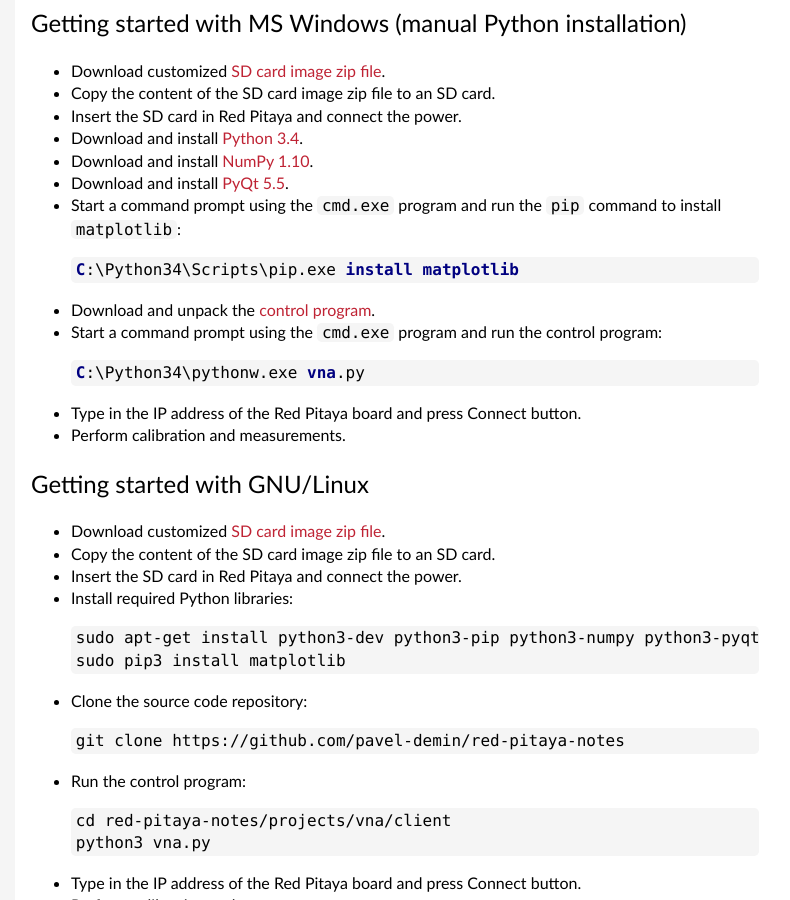
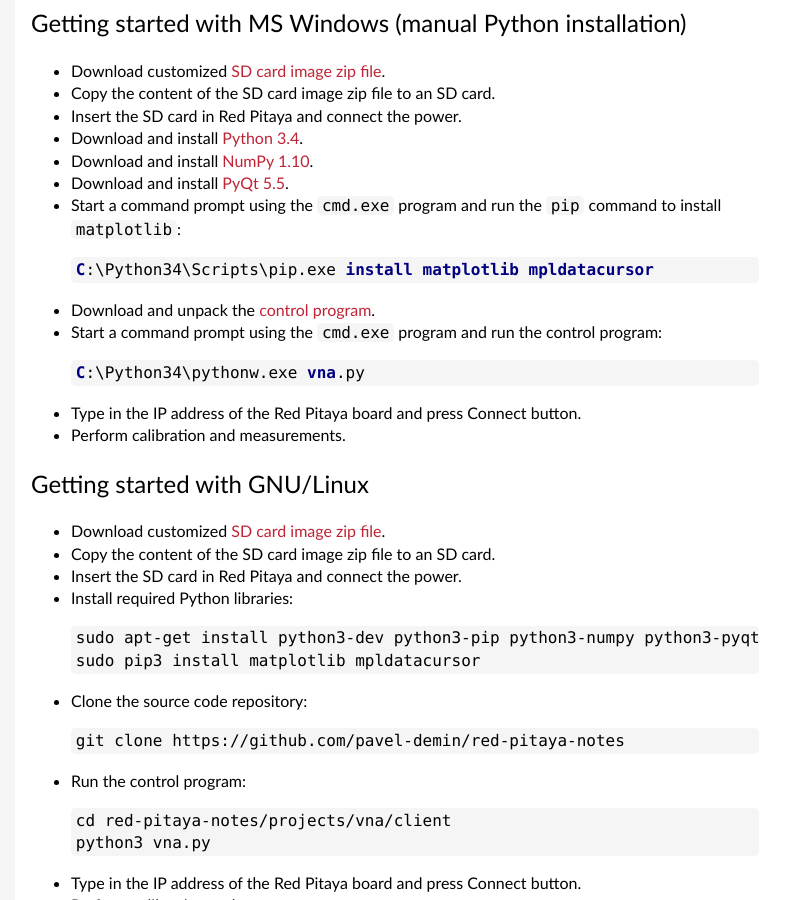
Before and after one commit to pavel-demin/red-pitaya-notes, a Jekyll site: the page built from vna.md, in a window 1280 px wide and 900 px high, scrolled down 2256 px. Shown: the whole window, without its empty margins (225-1015 px from the left). Built offline with Jekyll 4.4.1, drawn with Linux system fonts in a browser that asks for light colours.

Commit message:
add links and add mpldatacursor to vna

```diff
--- a/vna.md
+++ b/vna.md
@@ -45,7 +45,7 @@
  - Download customized [SD card image zip file](https://googledrive.com/host/0B-t5klOOymMNfmJ0bFQzTVNXQ3RtWm5SQ2NGTE1hRUlTd3V2emdSNzN6d0pYamNILW83Wmc/VNA/ecosystem-0.95-1-6deb253-vna.zip).
  - Copy the content of the SD card image zip file to an SD card.
  - Insert the SD card in Red Pitaya and connect the power.
- - Download and unpack the [control program](https://googledrive.com/host/0B-t5klOOymMNfmJ0bFQzTVNXQ3RtWm5SQ2NGTE1hRUlTd3V2emdSNzN6d0pYamNILW83Wmc/VNA/vna-win32-20160519.zip).
+ - Download and unpack the [control program](https://googledrive.com/host/0B-t5klOOymMNfmJ0bFQzTVNXQ3RtWm5SQ2NGTE1hRUlTd3V2emdSNzN6d0pYamNILW83Wmc/VNA/vna-win32-20160525.zip).
  - Run the `vna.exe` program.
  - Type in the IP address of the Red Pitaya board and press Connect button.
  - Perform calibration and measurements.
@@ -61,9 +61,9 @@
  - Download and install [PyQt 5.5](http://heanet.dl.sourceforge.net/project/pyqt/PyQt5/PyQt-5.5.1/PyQt5-5.5.1-gpl-Py3.4-Qt5.5.1-x32.exe).
  - Start a command prompt using the `cmd.exe` program and run the `pip` command to install `matplotlib`:
 {% highlight winbatch %}
-C:\Python34\Scripts\pip.exe install matplotlib
+C:\Python34\Scripts\pip.exe install matplotlib mpldatacursor
 {% endhighlight %}
- - Download and unpack the [control program](https://googledrive.com/host/0B-t5klOOymMNfmJ0bFQzTVNXQ3RtWm5SQ2NGTE1hRUlTd3V2emdSNzN6d0pYamNILW83Wmc/VNA/vna-python3-20160519.zip).
+ - Download and unpack the [control program](https://googledrive.com/host/0B-t5klOOymMNfmJ0bFQzTVNXQ3RtWm5SQ2NGTE1hRUlTd3V2emdSNzN6d0pYamNILW83Wmc/VNA/vna-python3-20160525.zip).
  - Start a command prompt using the `cmd.exe` program and run the control program:
 {% highlight winbatch %}
 C:\Python34\pythonw.exe vna.py
@@ -80,7 +80,7 @@
  - Install required Python libraries:
 {% highlight bash %}
 sudo apt-get install python3-dev python3-pip python3-numpy python3-pyqt5
-sudo pip3 install matplotlib
+sudo pip3 install matplotlib mpldatacursor
 {% endhighlight %}
  - Clone the source code repository:
 {% highlight bash %}
```
